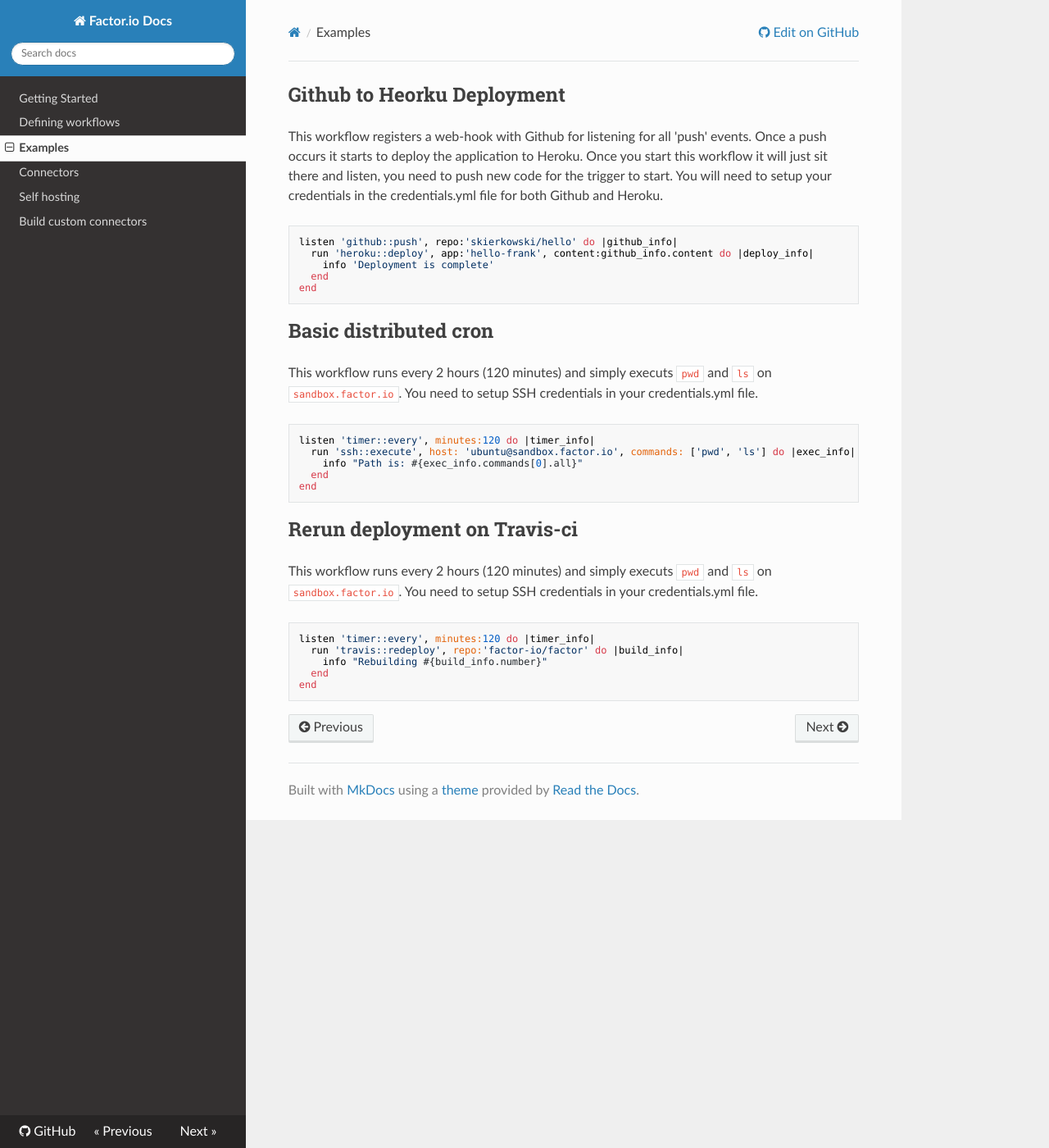
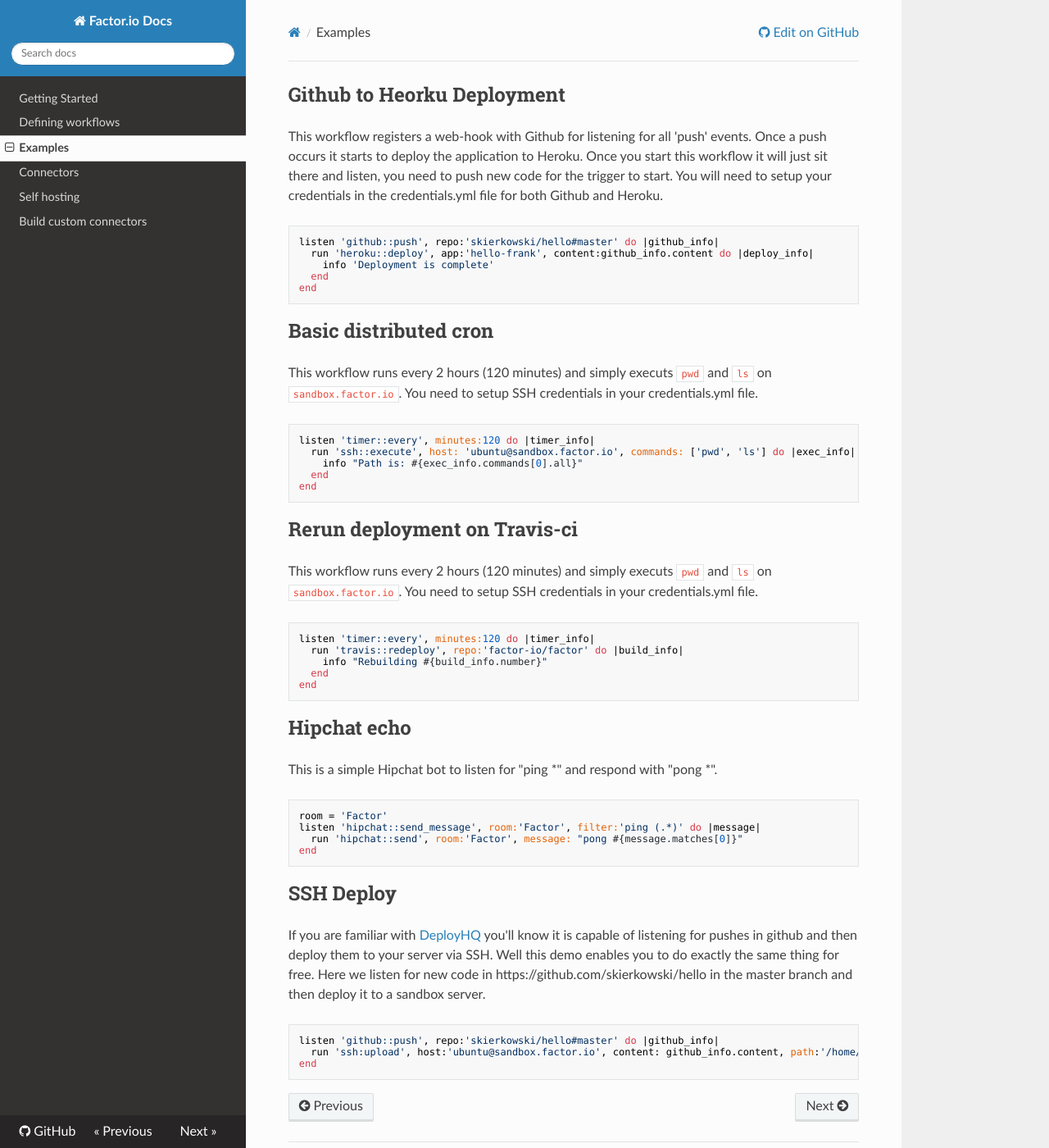
Before and after one commit to factor-io/docs, an MkDocs documentation site: the page built from docs/examples.md, in a window 1280 px wide and 1400 px high. Shown: the whole window at 82% size. Built offline with MkDocs 1.6.1, drawn with Linux system fonts in a browser that asks for light colours; nearby versions of some CDN libraries; old or Windows-style settings are respelled for this version of MkDocs.

Commit message:
Adding more examples

```diff
--- a/docs/examples.md
+++ b/docs/examples.md
@@ -2,7 +2,7 @@
 ## Github to Heorku Deployment
 This workflow registers a web-hook with Github for listening for all 'push' events. Once a push occurs it starts to deploy the application to Heroku. Once you start this workflow it will just sit there and listen, you need to push new code for the trigger to start. You will need to setup your credentials in the credentials.yml file for both Github and Heroku.
 
-    listen 'github::push', repo:'skierkowski/hello' do |github_info|
+    listen 'github::push', repo:'skierkowski/hello#master' do |github_info|
       run 'heroku::deploy', app:'hello-frank', content:github_info.content do |deploy_info|
         info 'Deployment is complete'
       end
@@ -26,3 +26,18 @@ This workflow runs every 2 hours (120 minutes) and simply executs `pwd` and `ls`
         info "Rebuilding #{build_info.number}"
       end
     end
+
+## Hipchat echo
+This is a simple Hipchat bot to listen for "ping *" and respond with "pong *".
+
+    room = 'Factor'
+    listen 'hipchat::send_message', room:'Factor', filter:'ping (.*)' do |message|
+      run 'hipchat::send', room:'Factor', message: "pong #{message.matches[0]}"
+    end
+
+## SSH Deploy
+If you are familiar with [DeployHQ](https://www.deployhq.com/) you'll know it is capable of listening for pushes in github and then deploy them to your server via SSH. Well this demo enables you to do exactly the same thing for free. Here we listen for new code in https://github.com/skierkowski/hello in the master branch and then deploy it to a sandbox server.
+
+    listen 'github::push', repo:'skierkowski/hello#master' do |github_info|
+      run 'ssh:upload', host:'ubuntu@sandbox.factor.io', content: github_info.content, path:'/home/ubuntu/web'
+    end
```
